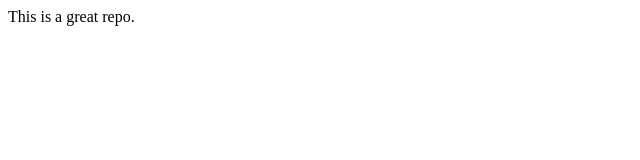
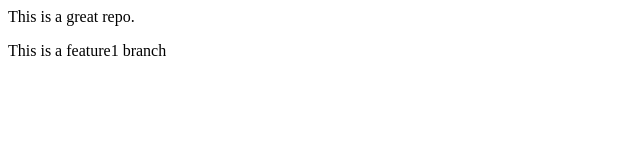
Before and after one commit to ChhaviiSingh/localRepo, a plain HTML site: page index.html in a window 1280 px wide. Shown: the whole page, without its empty margins (0-640 px from the left). Drawn offline with Linux system fonts and the light colour scheme.

Commit message:
Add new feature1

```diff
--- a/index.html
+++ b/index.html
@@ -1,2 +1,3 @@
 <p>This is a great repo.
 </p>
+<p>This is a feature1 branch</p>
```
